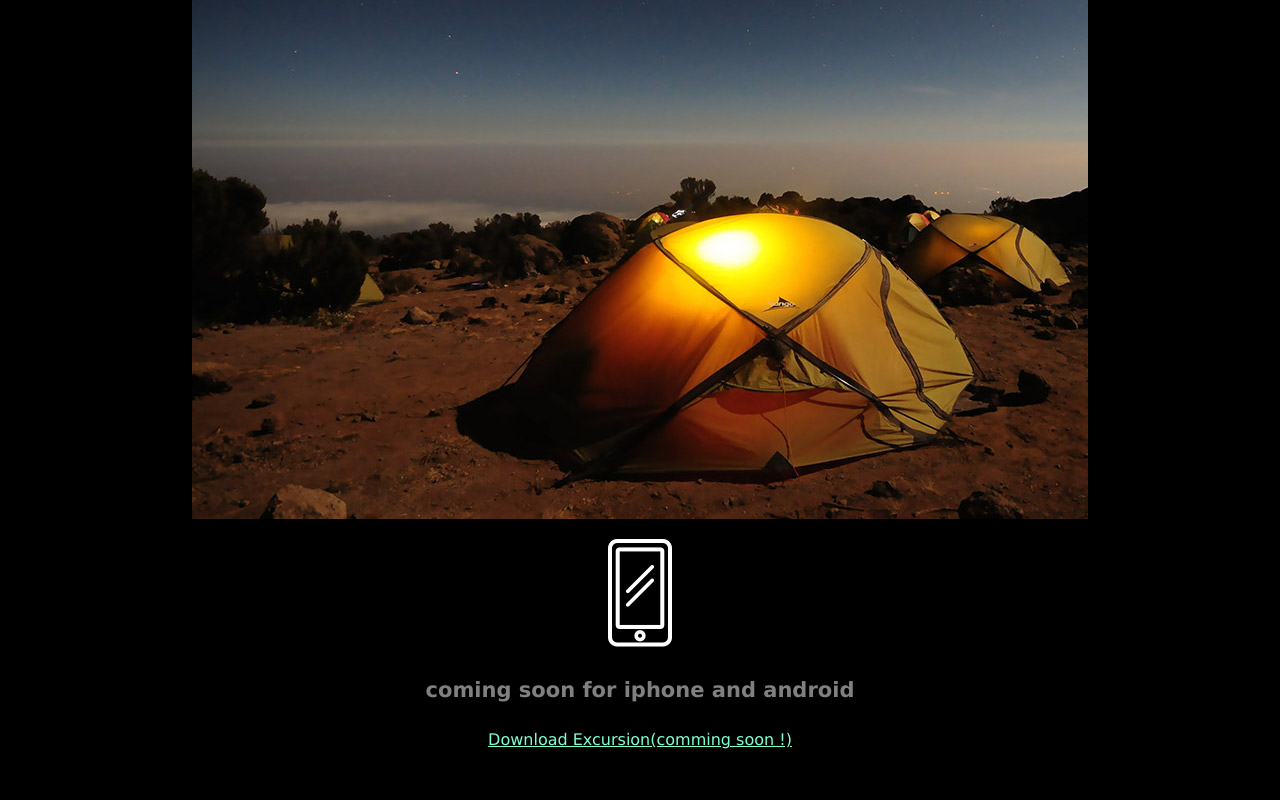
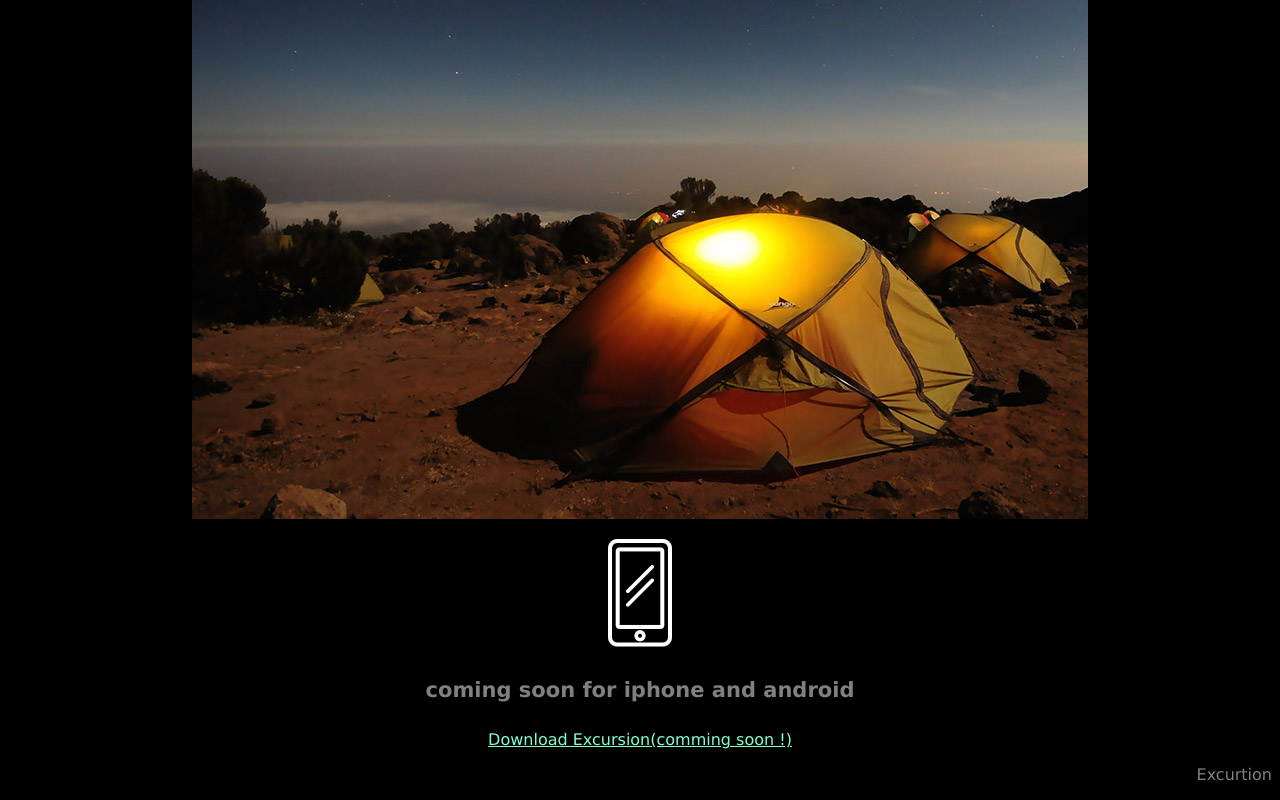
Before and after one commit to kumarmj2024/excursion, a plain HTML site: page index.html in a window 1280 px wide. Shown: the part 449-1249 px from the top of the page. Before the commit the page ends 1214 px from the top, so only its background shows below. Drawn offline with Linux system fonts and the light colour scheme.

Commit message:
final  footer added

```diff
--- a/index.html
+++ b/index.html
@@ -19,6 +19,7 @@
     <p><img src="resources/images/phone.png"></p>
     <h4 class="header--sub-header">coming soon for iphone and android</h4>
     <p><a class="link--cta" href="#">Download Excursion(comming soon !)</a></p>
+    <p class="footer--copyright"> Excurtion</p>
     </body>
 
 </html>
--- a/resources/css/style.css
+++ b/resources/css/style.css
@@ -26,3 +26,9 @@ body{
     color:aquamarine;
 
 }
+/*ffooter*/
+.footer--copyright{
+    font-size: 16px;
+    color:grey;
+    text-align: right;
+}
```
